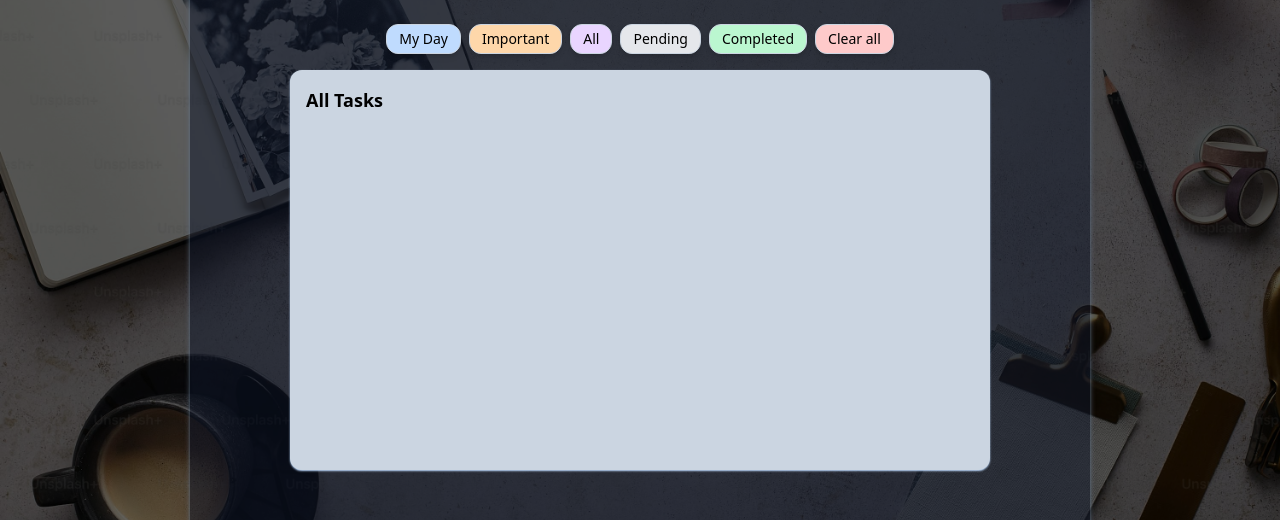
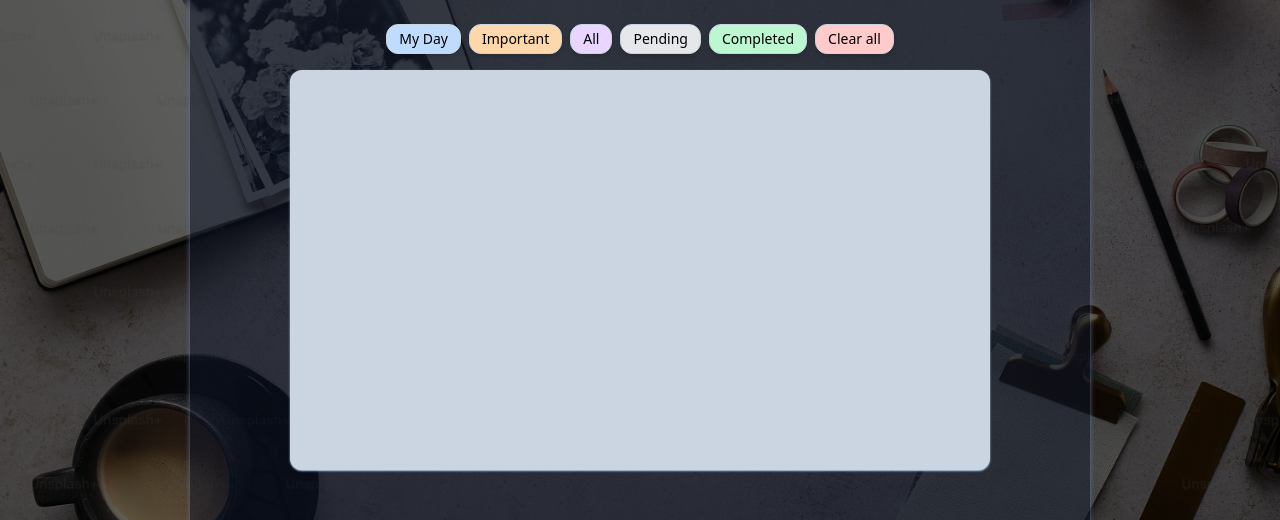
Before and after one commit to pinkijha/ToDo-App-React, a React (Vite) app: page / in a window 1280 px wide. Shown: the part 150-670 px from the top of the page. Built offline with nearby package versions, Linux system fonts and the light colour scheme; the HTML template or start-up script is replaced by a standard one.

Commit message:
changes on app.jsx

```diff
--- a/src/App.jsx
+++ b/src/App.jsx
@@ -19,7 +19,7 @@ function App() {
               {/* Parent Route */}
               <Route path="/" element={<Home />}>
                 {/* Child Routes */}
-                <Route index element={<All />} /> {/* Default Route */}
+                <Route index element={<TaskContainer />} /> {/* Default Route */}
                 <Route path="myday" element={<TaskContainer />} />
                 <Route path="all" element={<All />} />
                 <Route path="important" element={<Important />} />
--- a/src/components/All.jsx
+++ b/src/components/All.jsx
@@ -1,8 +1,6 @@
 import React from 'react'
-import { useUtils } from "../utils/UtilsContext";
 
 const All = () => {
-  const { task } = useUtils();
   return (
     <div
       className="flex flex-col px-4 overflow-y-scroll  md:my-4 p-4 space-y-2 md:w-[700px] w-[350px] h-[440px] md:h-[400px]
```
